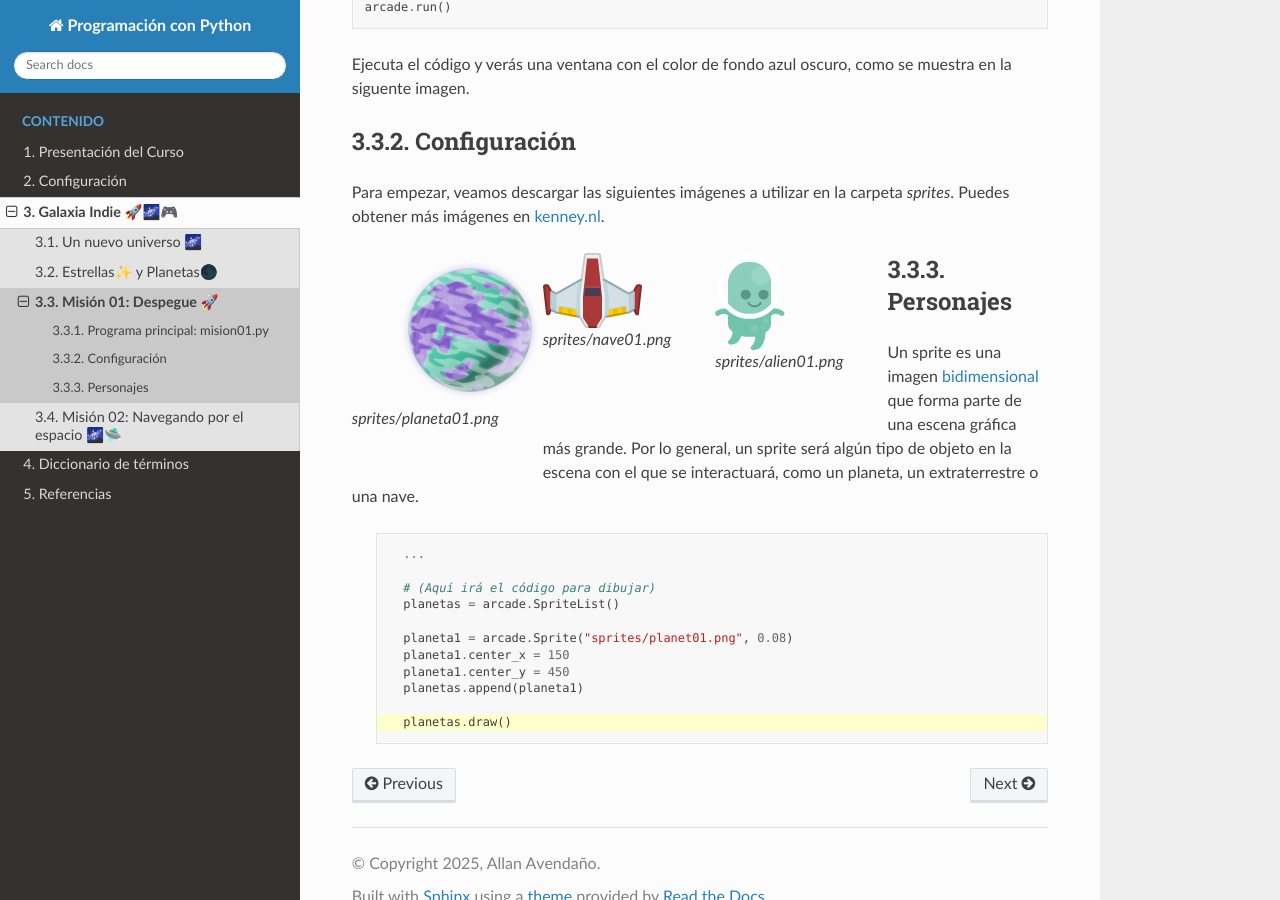
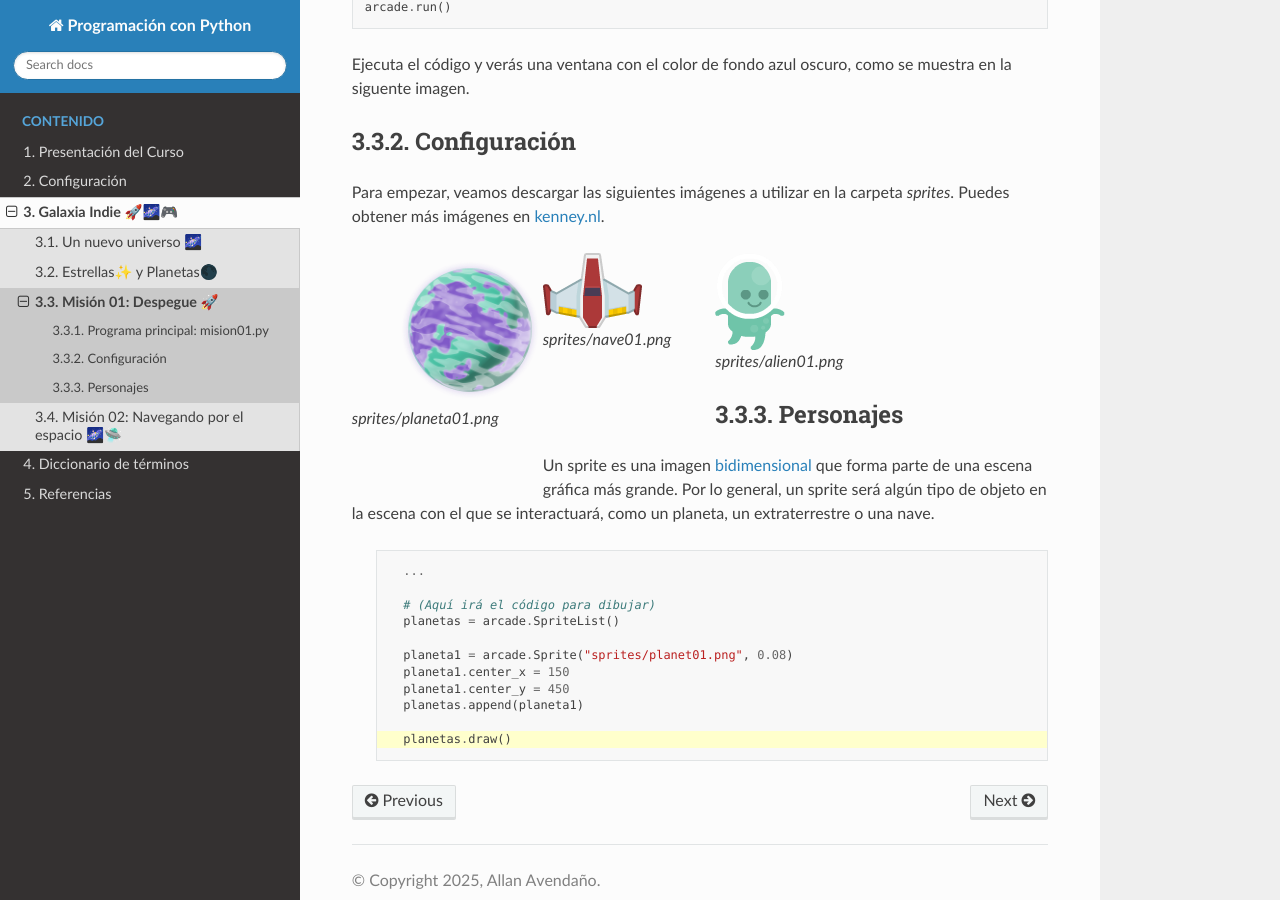
Before and after one commit to aavendan/programacion-python, a Sphinx documentation site: the page built from docs/source/sesiones/sesion03.rst, in a window 1280 px wide and 900 px high, scrolled down 834 px. Built offline with Sphinx 7.4.7 and the Read the Docs theme 3.1.0, drawn with Linux system fonts in a browser that asks for light colours.

Commit message:
not aligment

```diff
--- a/docs/source/sesiones/sesion03.rst
+++ b/docs/source/sesiones/sesion03.rst
@@ -69,7 +69,6 @@ la carpeta `sprites`. Puedes obtener más imágenes en `kenney.nl <https://kenne
    sprites/nave01.png
 
 .. figure:: ../img/sesion03/alien01.png
-   :align: left
    :alt: Alien
 
    sprites/alien01.png
```
